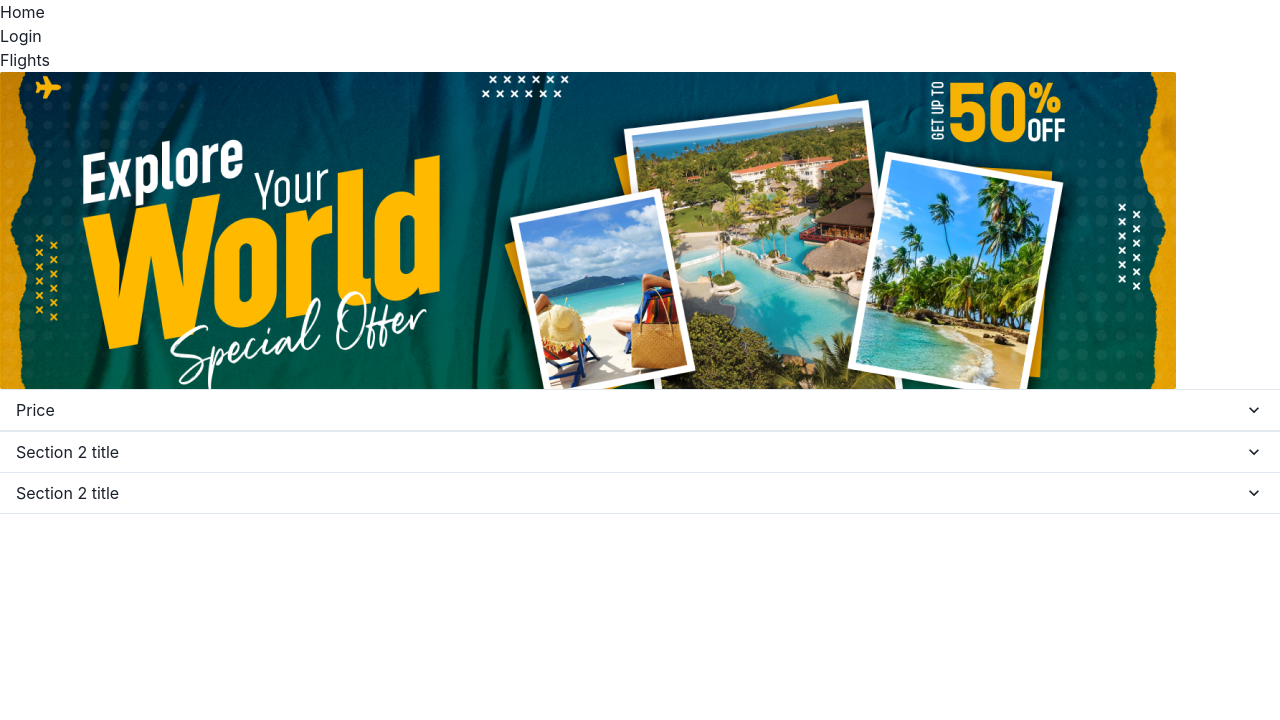
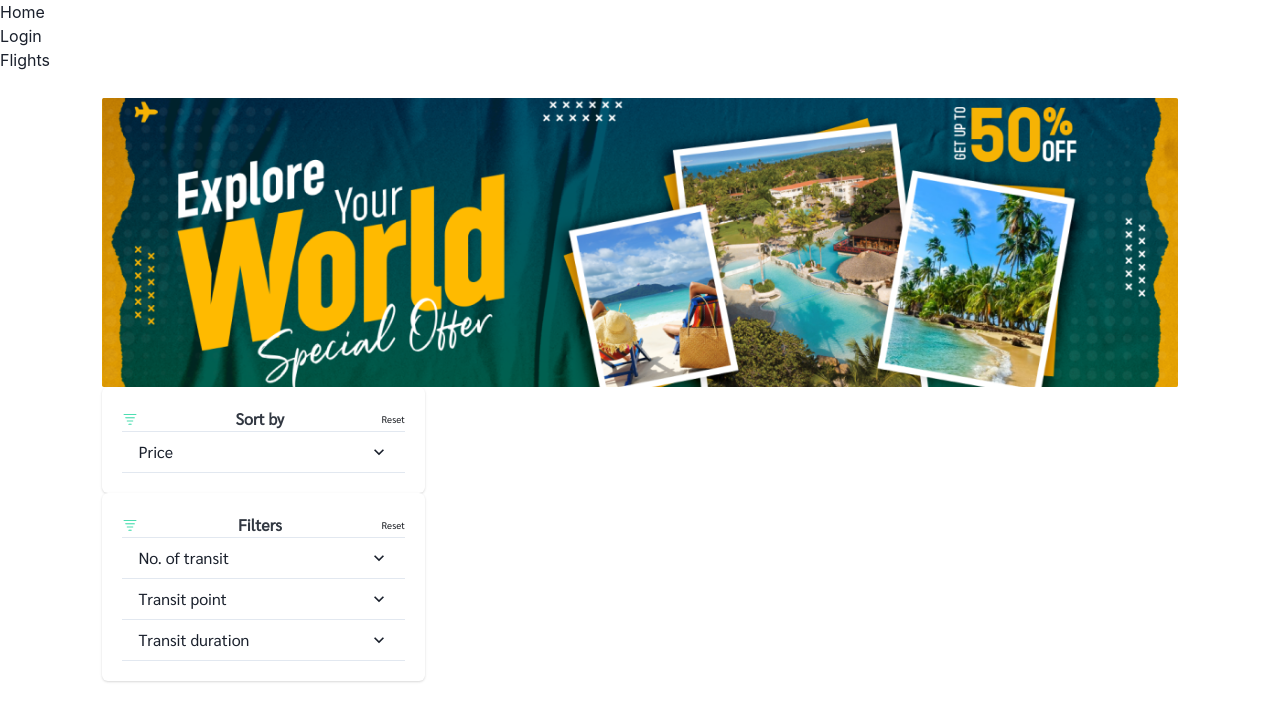
Before and after one commit to wilmer990413/profundizacion-sprint2-modulo2-eflight, a React (Vite) app: page /flights in a window 1280 px wide. Shown: the top 720 px of the page. Built offline with nearby package versions, Linux system fonts and the light colour scheme.

Commit message:
Arreglando estilo de escritorio

```diff
--- a/package.json
+++ b/package.json
@@ -17,7 +17,8 @@
     "framer-motion": "^10.16.4",
     "react": "^18.2.0",
     "react-dom": "^18.2.0",
-    "react-router-dom": "^6.17.0"
+    "react-router-dom": "^6.17.0",
+    "sass": "^1.69.4"
   },
   "devDependencies": {
     "@types/react": "^18.2.15",
--- a/src/pages/flights/flights.jsx
+++ b/src/pages/flights/flights.jsx
@@ -1,5 +1,7 @@
 import {React, useState} from 'react';
 import exploreWorld from '../../../public/exploreYourWorld.png';
+import iconFilter from '../../../public/icon-filter.png';
+import './flights.scss';
 import {
     Accordion,
     AccordionItem,
@@ -15,6 +17,10 @@ import {
     Radio,
     RadioGroup,
     Stack,
+    Card,
+    CardBody,
+    Checkbox,
+    CheckboxGroup
 } from '@chakra-ui/react'
 
 function Flights() {
@@ -26,15 +32,21 @@ function Flights() {
     }
     const [value, setValue] = useState('1')
     return (
-        <main>
-            <section>
-                <figure>
+        <main className='flights__main'>
+            <section className='flights__banner'>
+                <figure className='flights__banner--figure'>
                     <img src={exploreWorld} alt="Image Special Offer" />
                 </figure>
             </section>
-            <section>
-                <article>
-                    <div>
+            <section className='flights__container'>
+                <article className='flights__filters'>
+                    <Card>
+                        <CardBody>
+                            <div className='flights__filters--title'>
+                                <img src={iconFilter} alt="" />
+                                <p>Sort by</p>
+                                <label>Reset</label>
+                            </div>
                             <Accordion allowMultiple>
                                 <AccordionItem>
                                     <h2>
@@ -55,40 +67,75 @@ function Flights() {
                                     </AccordionPanel>
                                 </AccordionItem>
                             </Accordion>
+                        </CardBody>
+                    </Card>
+                    <Card>
+                        <CardBody>
+                            <div className='flights__filters--title'>
+                                <img src={iconFilter} alt="" />
+                                <p>Filters</p>
+                                <label>Reset</label>
+                            </div>
                             <Accordion allowMultiple>
                                 <AccordionItem>
                                     <h2>
                                         <AccordionButton>
                                             <Box as="span" flex='1' textAlign='left'>
-                                            Section 2 title
+                                                No. of transit
                                             </Box>
                                             <AccordionIcon />
                                         </AccordionButton>
                                     </h2>
                                     <AccordionPanel pb={4}>
-
+                                        <CheckboxGroup>
+                                            <Checkbox defaultChecked>
+                                                <p>Direct</p>
+                                                <p>30 USD</p>
+                                            </Checkbox>
+                                            <Checkbox>
+                                                <p>1 transit</p>
+                                                <p>45 USD</p>
+                                            </Checkbox>
+                                        </CheckboxGroup>
                                     </AccordionPanel>
                                 </AccordionItem>
                                 <AccordionItem>
                                     <h2>
                                         <AccordionButton>
                                             <Box as="span" flex='1' textAlign='left'>
-                                            Section 2 title
+                                                Transit point
+                                            </Box>
+                                            <AccordionIcon />
+                                        </AccordionButton>
+                                    </h2>
+                                    <AccordionPanel pb={4}>
+                                        <CheckboxGroup>
+                                            <Checkbox defaultChecked>
+                                                <p>Osaka (ITM)</p>
+                                            </Checkbox>
+                                            <Checkbox>
+                                                <p>Kuala Lumpur (KUL)</p>
+                                            </Checkbox>
+                                        </CheckboxGroup>
+                                    </AccordionPanel>
+                                </AccordionItem>
+                                <AccordionItem>
+                                    <h2>
+                                        <AccordionButton>
+                                            <Box as="span" flex='1' textAlign='left'>
+                                                Transit duration
                                             </Box>
                                             <AccordionIcon />
                                         </AccordionButton>
                                     </h2>
                                     <AccordionPanel>
                                         <Box pt={6} pb={2}>
-                                        <Slider aria-label='slider-ex-6' onChange={(val) => setSliderValue(val)}>
-                                            <SliderMark value={25} {...labelStyles}>
-                                                25%
+                                            <Slider min={0} max={22} aria-label='slider-ex-6' onChange={(val) => setSliderValue(val)}>
+                                                <SliderMark value={0} {...labelStyles}>
+                                                    0h
                                                 </SliderMark>
-                                            <SliderMark value={50} {...labelStyles}>
-                                                50%
-                                            </SliderMark>
-                                            <SliderMark value={75} {...labelStyles}>
-                                                75%
+                                                <SliderMark value={22} {...labelStyles}>
+                                                    22h
                                                 </SliderMark>
                                                 <SliderMark
                                                     value={sliderValue}
@@ -99,7 +146,7 @@ function Flights() {
                                                     ml='-5'
                                                     w='12'
                                                 >
-                                                {sliderValue}%
+                                                    {sliderValue}h
                                                 </SliderMark>
                                                 <SliderTrack>
                                                     <SliderFilledTrack />
@@ -110,8 +157,8 @@ function Flights() {
                                     </AccordionPanel>
                                 </AccordionItem>
                             </Accordion>
-                    </div>
-                    <div></div>
+                        </CardBody>
+                    </Card>
                 </article>
                 <article>
                 </article>
--- /dev/null
+++ b/src/pages/flights/flights.scss
@@ -0,0 +1,42 @@
+@import url('https://fonts.googleapis.com/css2?family=Sarabun:wght@400&display=swap');
+.flights{
+    &__main{
+        padding-top: 2%;
+        padding-left: 8%;
+        padding-right: 8%;
+    }
+    &__banner{
+        width: 100%;
+        display: flex;
+        justify-content: center;
+        &--figure{
+            width: 100%;
+            img {
+                width: 100%;
+            }
+        }
+    }
+    &__container{
+        display: flex;
+        font-family: 'Sarabun', sans-serif;
+        font-weight: 100;
+    }
+    &__filters{
+        width: 30%;
+        &--title{
+            display: flex;
+            justify-content: space-between;
+            align-items: center;
+            p {
+                font-family: 'Sarabun', sans-serif;
+                color: #323842;
+                font-weight: 700;
+            }
+            label{
+                font-family: 'Sarabun', sans-serif;
+                color: #171A1F;
+                font-size: 60%;
+            }
+        }
+    }
+}
```
Also changed, not shown: public/icon-filter.png (added), 1 other file (tests, documents, lock files or other folders). Lines whose indentation alone changed are shown as unchanged.
